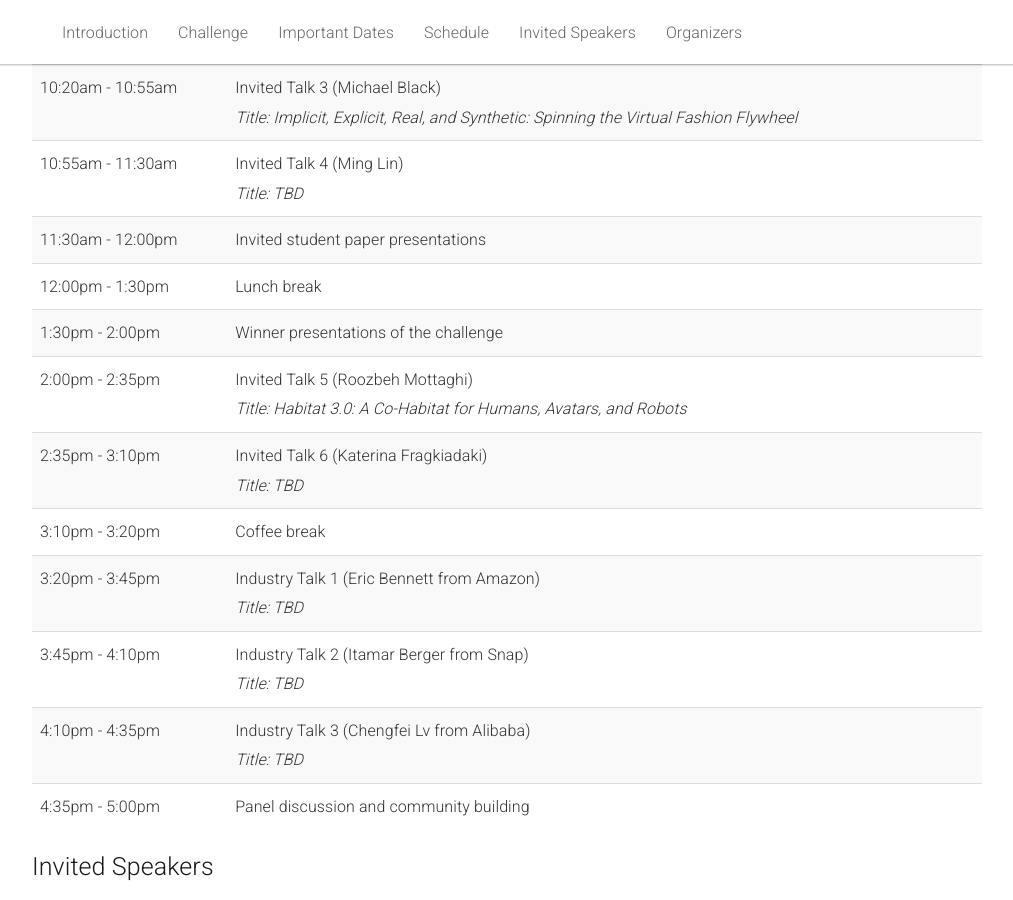
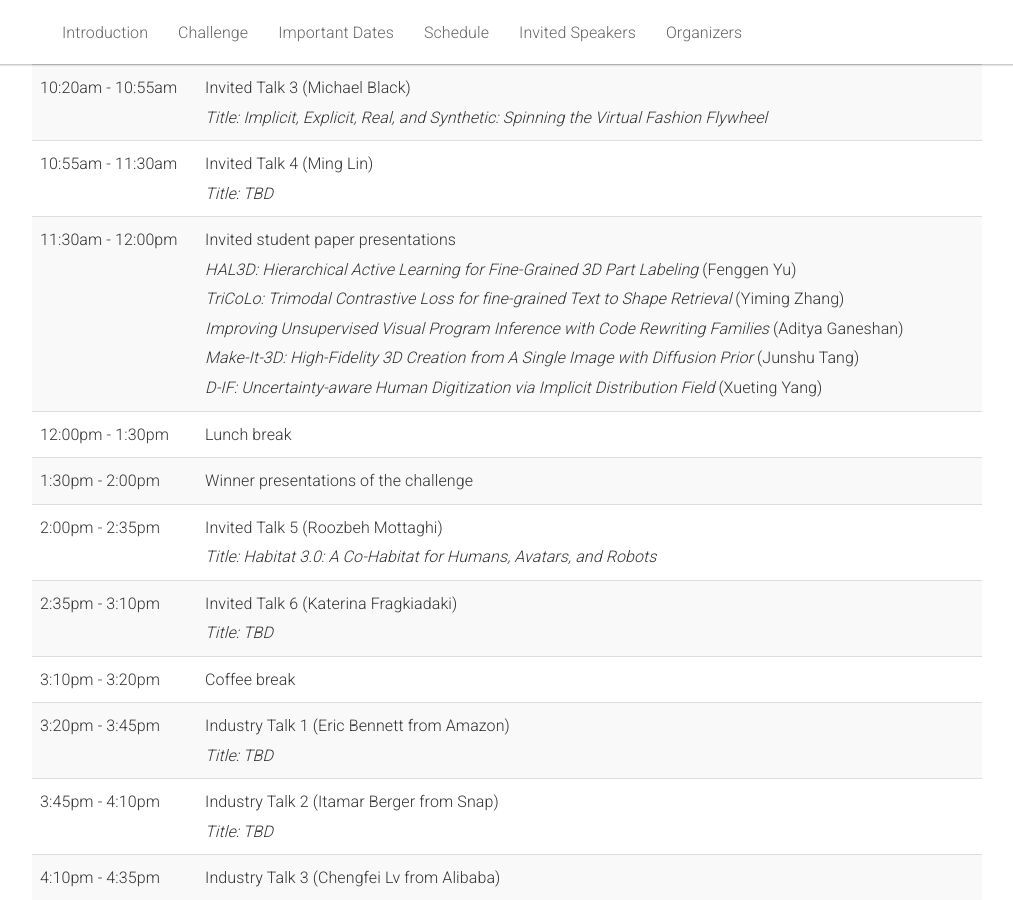
Before and after one commit to 3dv-in-ecommerce/3dv-in-ecommerce.github.io, a Jekyll site: the page built from _pages/home.md, in a window 1280 px wide and 900 px high, scrolled down 842 px. Shown: the whole window, without its empty margins (133-1146 px from the left). Built offline with Jekyll 4.4.1, drawn with Linux system fonts in a browser that asks for light colours.

Commit message:
update title

```diff
--- a/_pages/home.md
+++ b/_pages/home.md
@@ -108,7 +108,14 @@ acknowledgements: ""
         </tr>
         <tr>
           <td>11:30am - 12:00pm</td>
-          <td>Invited student paper presentations</td>
+          <td>Invited student paper presentations
+          <br/>
+          <i>HAL3D: Hierarchical Active Learning for Fine-Grained 3D Part Labeling</i> (Fenggen Yu) <br/>
+          <i>TriCoLo: Trimodal Contrastive Loss for fine-grained Text to Shape Retrieval</i> (Yiming Zhang) <br/>
+          <i>Improving Unsupervised Visual Program Inference with Code Rewriting Families</i> (Aditya Ganeshan) <br/>
+          <i>Make-It-3D: High-Fidelity 3D Creation from A Single Image with Diffusion Prior</i> (Junshu Tang) <br/>
+          <i>D-IF: Uncertainty-aware Human Digitization via Implicit Distribution Field</i> (Xueting Yang)
+          </td>
           <td></td>
         </tr>
         <tr>
```
Also changed, not shown: 1 other file.
